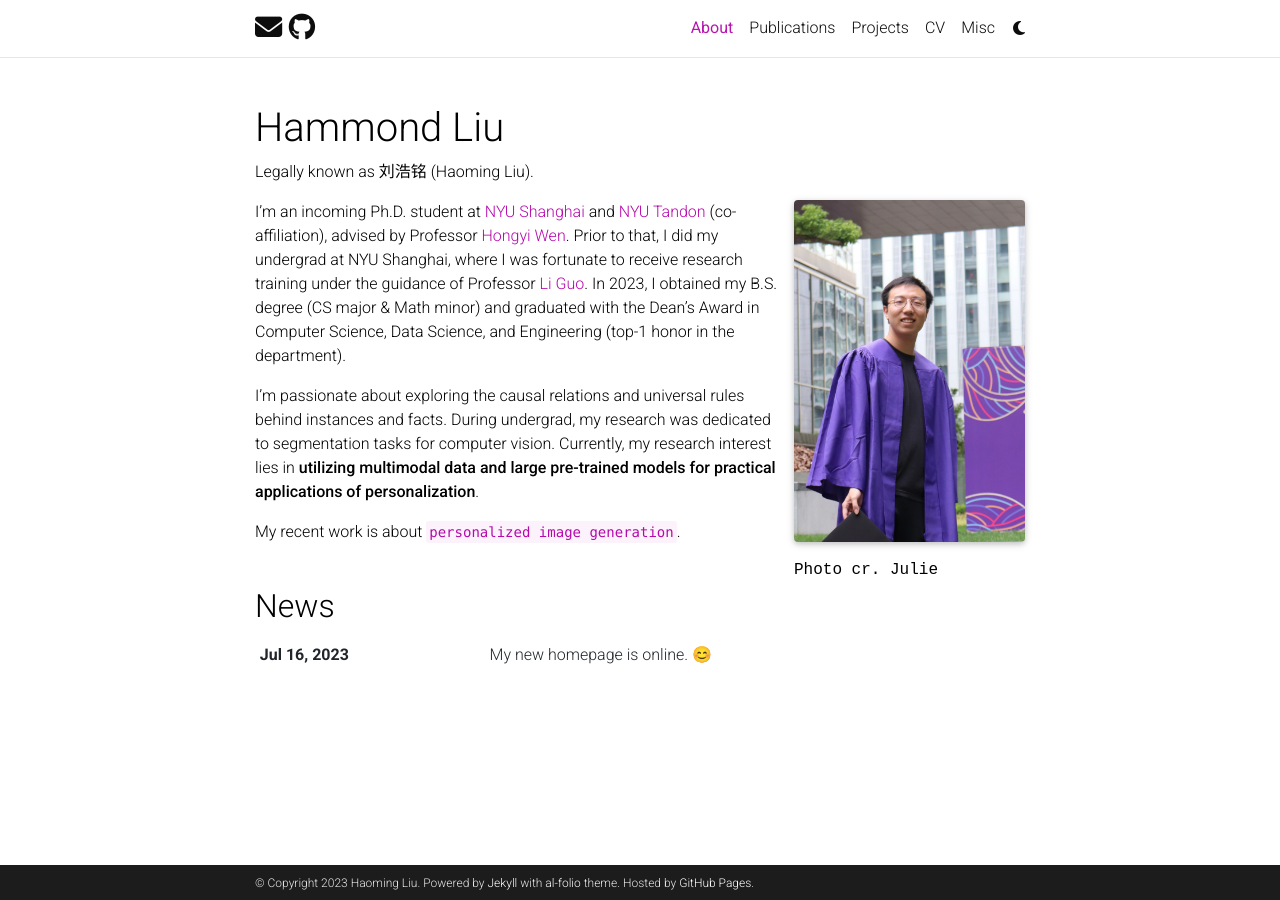
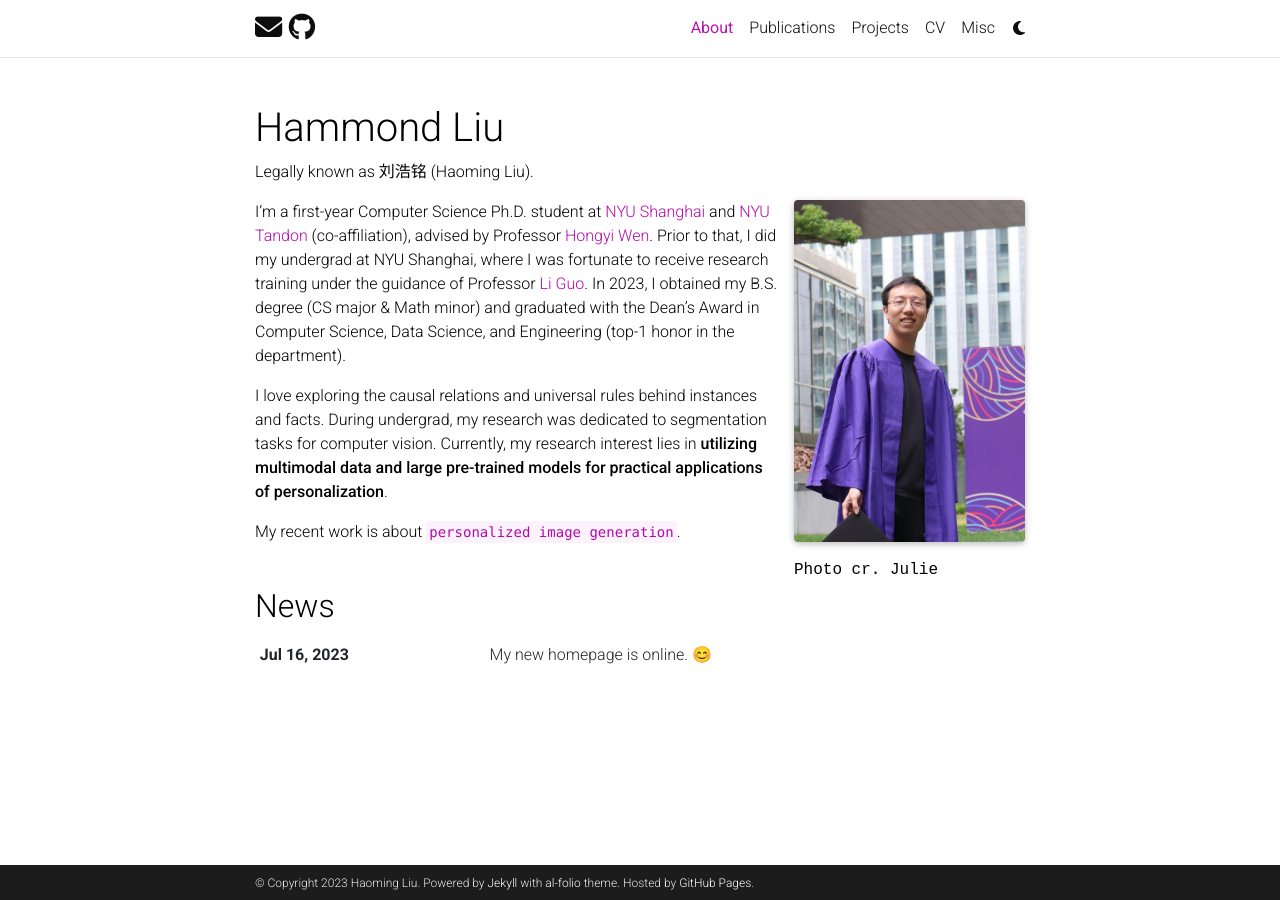
Before and after one commit to hmdliu/hmdliu.github.io, a Jekyll site: the page built from _pages/about.md, in a window 1280 px wide. Built offline with Jekyll 4.4.1, drawn with Linux system fonts in a browser that asks for light colours; full-size pictures stand in for the smaller copies a plugin makes; emoji names are drawn with the system emoji font; comment, search, counter and statistics services are not loaded; a style sheet for code colours, icons or effects is not loaded.

Commit message:
Update intro

```diff
--- a/_pages/about.md
+++ b/_pages/about.md
@@ -17,9 +17,9 @@
 social: false           # includes social icons at the bottom of the page
 ---
 
-I'm an incoming Ph.D. student at [NYU Shanghai](https://shanghai.nyu.edu/) and [NYU Tandon](https://engineering.nyu.edu/) (co-affiliation), advised by Professor [Hongyi Wen](https://whongyi.github.io/). Prior to that, I did my undergrad at NYU Shanghai, where I was fortunate to receive research training under the guidance of Professor [Li Guo](https://shanghai.nyu.edu/academics/faculty/directory/li-guo). In 2023, I obtained my B.S. degree (CS major & Math minor) and graduated with the Dean’s Award in Computer Science, Data Science, and Engineering (top-1 honor in the department).
+I'm a first-year Computer Science Ph.D. student at [NYU Shanghai](https://shanghai.nyu.edu/) and [NYU Tandon](https://engineering.nyu.edu/) (co-affiliation), advised by Professor [Hongyi Wen](https://whongyi.github.io/). Prior to that, I did my undergrad at NYU Shanghai, where I was fortunate to receive research training under the guidance of Professor [Li Guo](https://shanghai.nyu.edu/academics/faculty/directory/li-guo). In 2023, I obtained my B.S. degree (CS major & Math minor) and graduated with the Dean’s Award in Computer Science, Data Science, and Engineering (top-1 honor in the department).
 
-I'm passionate about exploring the causal relations and universal rules behind instances and facts. During undergrad, my research was dedicated to segmentation tasks for computer vision. Currently, my research interest lies in **utilizing multimodal data and large pre-trained models for practical applications of personalization**.
+I love exploring the causal relations and universal rules behind instances and facts. During undergrad, my research was dedicated to segmentation tasks for computer vision. Currently, my research interest lies in **utilizing multimodal data and large pre-trained models for practical applications of personalization**.
 
 My recent work is about `personalized image generation`.
 
```
